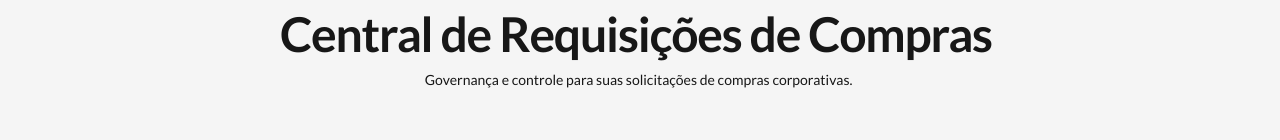
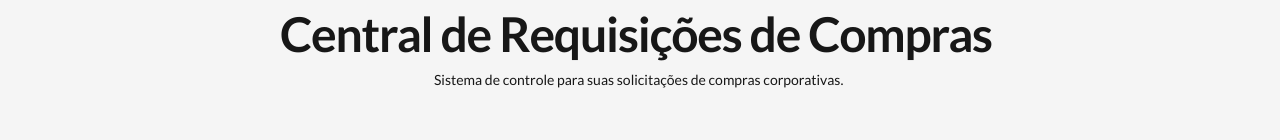
Before and after one commit to borba-anderson/comprasmadville, a React (Vite) app: page / in a window 1280 px wide. Shown: the part 287-427 px from the top of the page. Built offline with nearby package versions, Linux system fonts and the light colour scheme; the HTML template or start-up script is replaced by a standard one.

Commit message:
Visual edit in Lovable
Edited UI in Lovable

```diff
--- a/src/pages/Index.tsx
+++ b/src/pages/Index.tsx
@@ -17,7 +17,7 @@ const Index = () => {
           </div>
           <h1 className="text-3xl md:text-5xl font-bold text-foreground mb-3 tracking-tight">Central de Requisições de Compras </h1>
 
-          <p className="text-muted-foreground max-w-xl mx-auto text-sm">Governança e controle para suas solicitações de compras corporativas. </p>
+          <p className="text-muted-foreground max-w-xl mx-auto text-sm">Sistema de controle para suas solicitações de compras corporativas. </p>
         </section>
 
         {/* User Context (quando logado) */}
```
